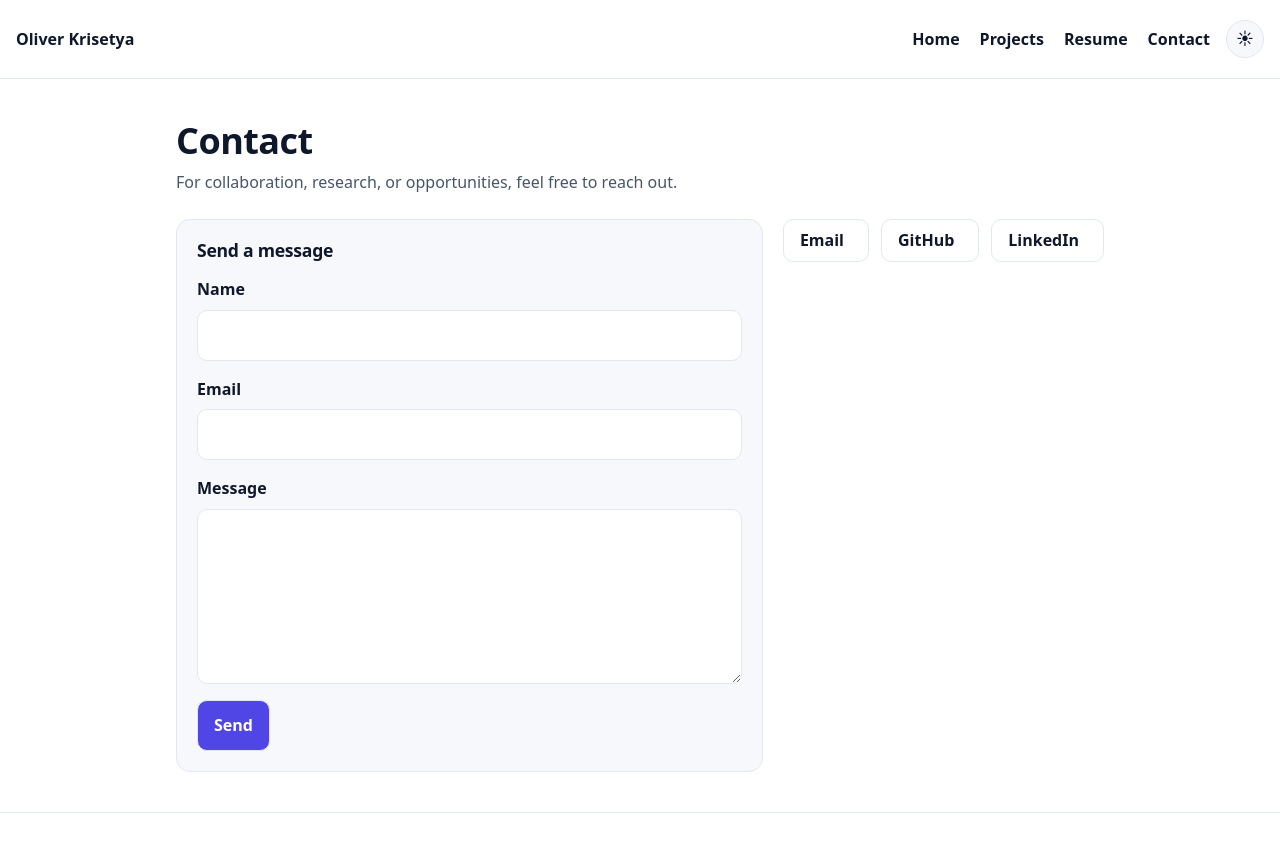
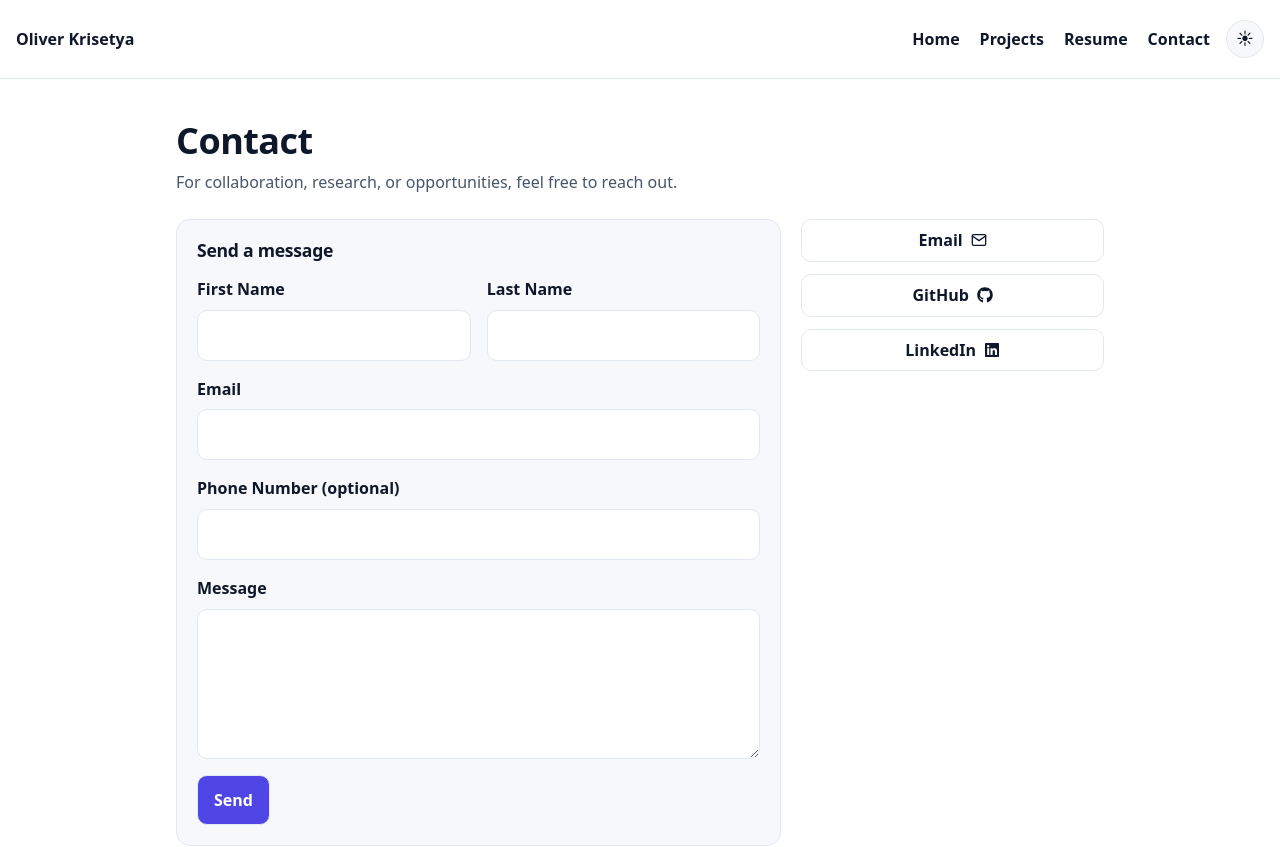
Before and after one commit to OliverKris/my-website, a React (Vite) app: page /contact in a window 1280 px wide. Shown: the top 847 px of the page. Built offline with nearby package versions, Linux system fonts and the light colour scheme.

Commit message:
Update contact page info and styling

```diff
--- a/src/pages/Contact.module.css
+++ b/src/pages/Contact.module.css
@@ -44,6 +44,15 @@
     gap: 1rem;
 }
 
+.nameFields {
+    display: flex;
+    gap: 1rem;
+}
+
+.nameFields > * {
+    flex: 1;
+}
+
 .label {
     display: grid;
     gap: 0.5rem;
@@ -86,12 +95,14 @@
     display: grid;
     gap: 0.75rem;
     display: flex;
+    flex-direction: column;
     justify-content: center;
 }
 
-.links li {
+.links a {
     display: flex;
     align-items: center;
+    justify-content: center;
     gap: 0.5rem;
     border: 1px solid var(--border);
     border-radius: calc(var(--radius) - 4px);
@@ -100,7 +111,7 @@
     transition: background 0.2s;
 }
 
-.links li:hover {
+.links a:hover {
     background: var(--surface);
 }
 
--- a/src/pages/Contact.tsx
+++ b/src/pages/Contact.tsx
@@ -18,19 +18,31 @@ export default function Contact() {
 
                     {/* Replace action URL with Formspree endpoint if you use it */}
                     <form className={styles.form} action="#" method="POST">
+                        <div className={styles.nameFields}>
+                            <label className={styles.label}>
+                                First Name
+                                <input className={styles.input} type="text" name="name" required />
+                            </label>
+
+                            <label className={styles.label}>
+                                Last Name
+                                <input className={styles.input} type="text" name="name" required />
+                            </label>
+                        </div>
+
                         <label className={styles.label}>
-                        Name
-                        <input className={styles.input} type="text" name="name" required />
+                            Email
+                            <input className={styles.input} type="email" name="email" required />
                         </label>
 
                         <label className={styles.label}>
-                        Email
-                        <input className={styles.input} type="email" name="email" required />
+                            Phone Number (optional)
+                            <input className={styles.input} type="tel" name="phone" />
                         </label>
 
                         <label className={styles.label}>
-                        Message
-                        <textarea className={styles.textarea} name="message" rows={6} required />
+                            Message
+                            <textarea className={styles.textarea} name="message" rows={5} required />
                         </label>
 
                         <button className={styles.button} type="submit">Send</button>
@@ -40,16 +52,13 @@ export default function Contact() {
                 <aside>
                     <ul className={styles.links}>
                         <li>
-                            <a href="mailto:okrisetya@gwu.edu">Email</a>
-                            <span><FiMail /></span>
+                            <a href="mailto:okrisetya@gwu.edu">Email <span><FiMail /></span></a>
                         </li>
                         <li>
-                            <a href="https://github.com/your-username" target="_blank" rel="noreferrer">GitHub</a>
-                            <span><FaGithub /></span>
+                            <a href="https://github.com/OliverKris" target="_blank" rel="noreferrer">GitHub <span><FaGithub /></span></a>
                         </li>
                         <li>
-                            <a href="https://linkedin.com/in/your-handle" target="_blank" rel="noreferrer">LinkedIn</a>
-                            <span><FaLinkedin /></span>
+                            <a href="https://linkedin.com/in/okrisetya" target="_blank" rel="noreferrer">LinkedIn <span><FaLinkedin /></span></a>
                         </li>
                     </ul>
                 </aside>
```
